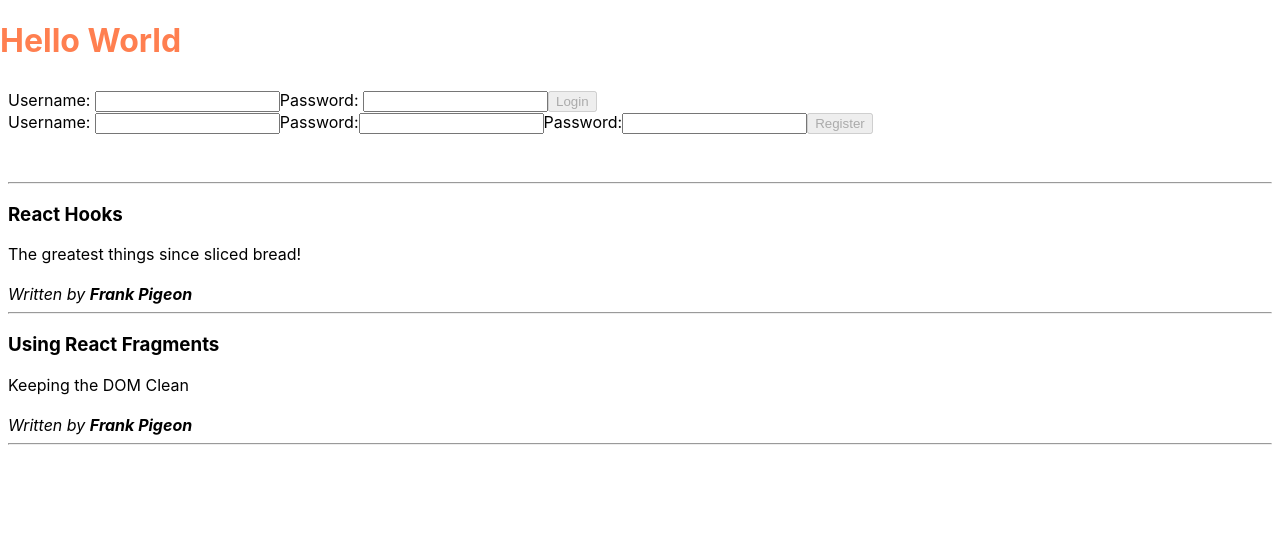
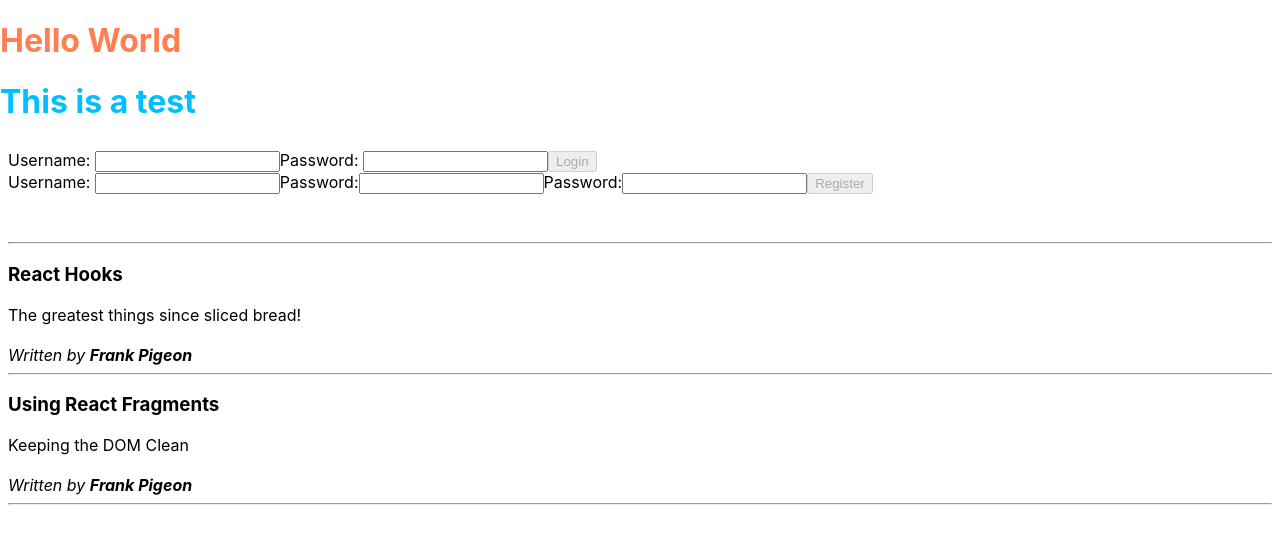
Before and after one commit to fpigeonjr/hooks-blog, a React (Create React App) app: page / in a window 1280 px wide. Shown: the top 544 px of the page. Built offline with nearby package versions, Linux system fonts and the light colour scheme.

Commit message:
nested providers

```diff
--- a/src/App.js
+++ b/src/App.js
@@ -36,6 +36,9 @@ export default function App() {
     <>
       <ThemeContext.Provider value={{ primaryColor: 'coral' }}>
         <Header text="Hello World" />
+        <ThemeContext.Provider value={{ primaryColor: 'deepskyblue' }}>
+          <Header text="This is a test" />
+        </ThemeContext.Provider>
       </ThemeContext.Provider>
       <div style={{ padding: 8 }}>
         <UserBar user={user} dispatch={dispatch} />
```
